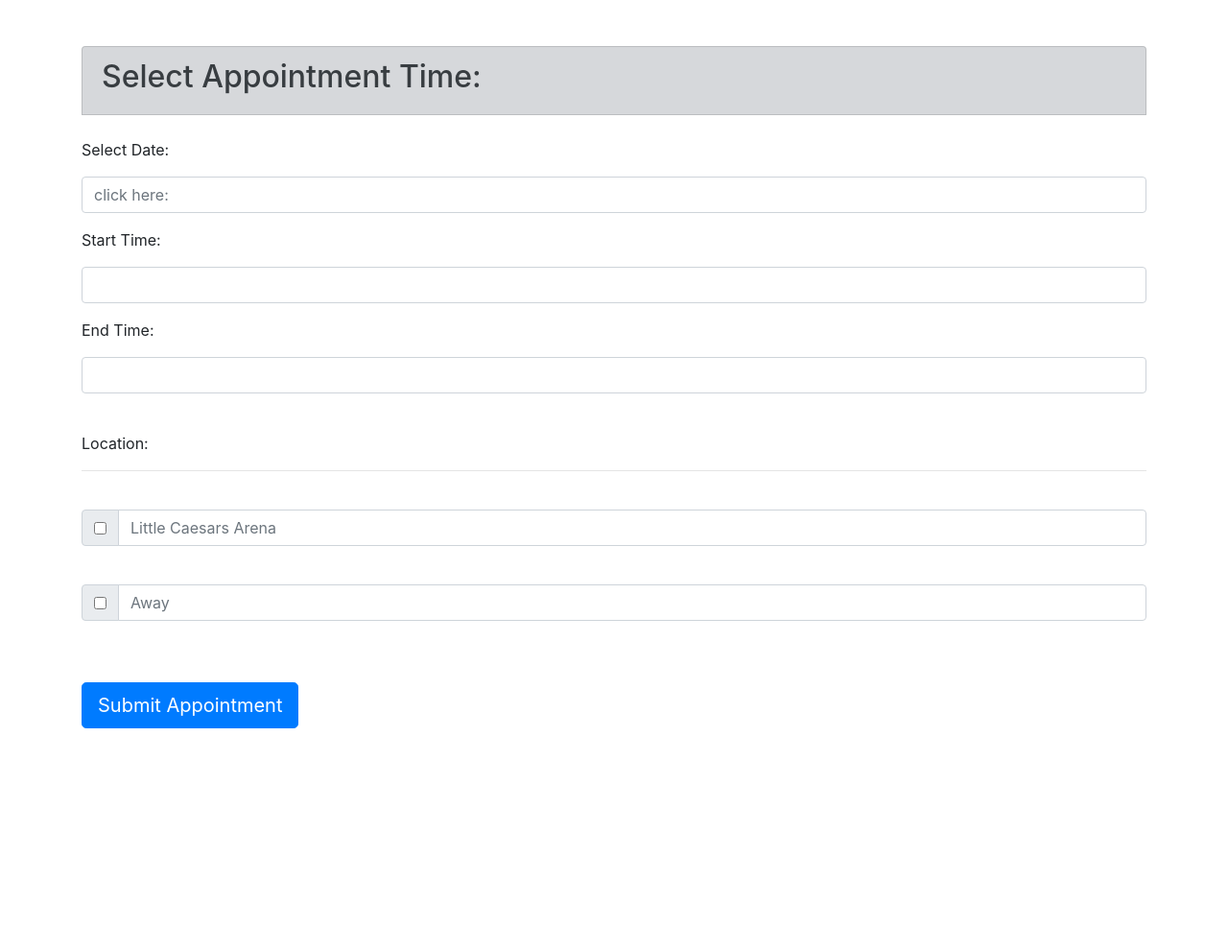
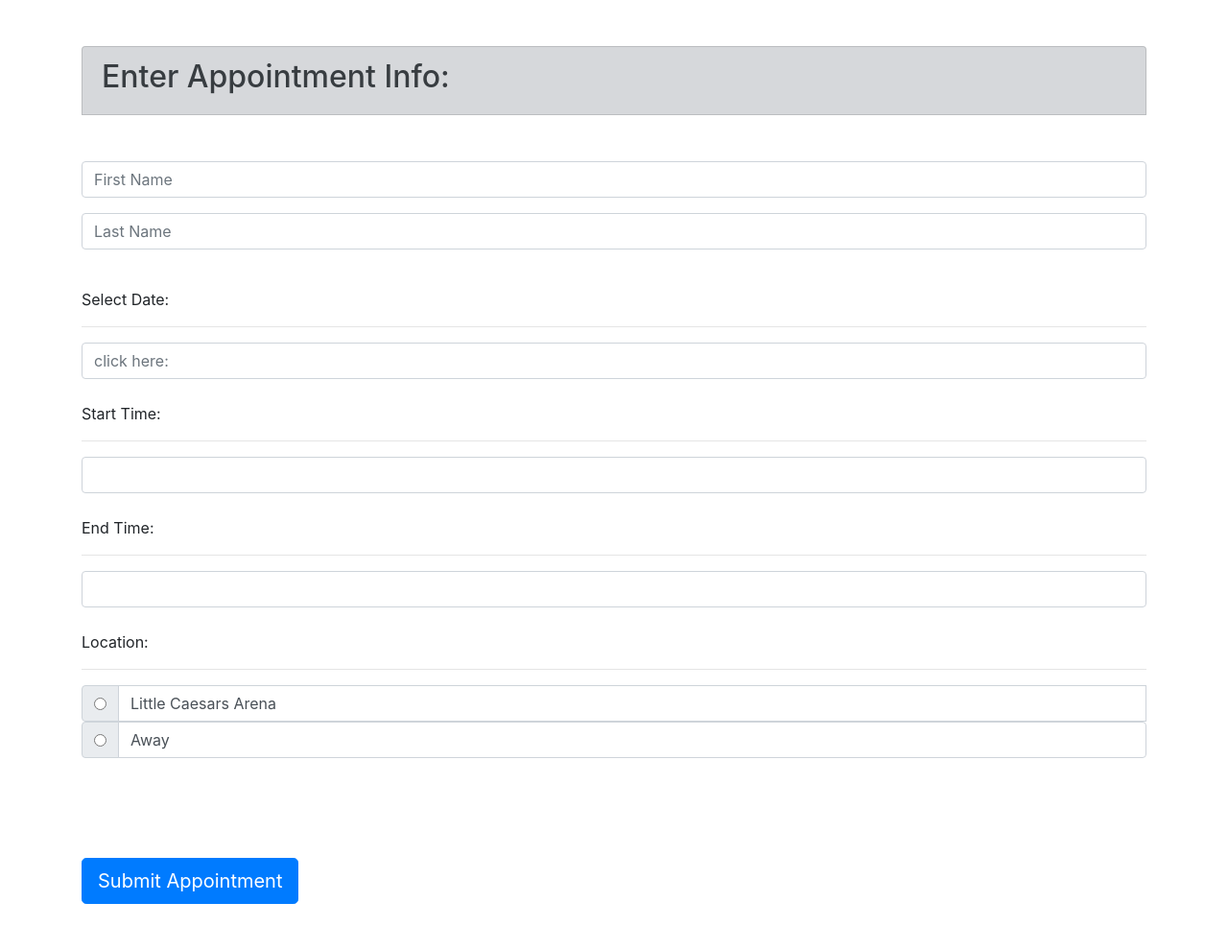
Before and after one commit to courthub74/Django-Basic-with-Time-Date, a Django app: page /appointment/ in a window 1280 px wide. Shown: the part 116-1106 px from the top of the page at 96% size. Before the commit the page ends 875 px from the top, so only its background shows below. Run offline with Django 3.2, Linux system fonts and the light colour scheme; some libraries are stand-ins or nearby versions.

Commit message:
ready for edit

```diff
--- a/pages/forms.py
+++ b/pages/forms.py
@@ -4,4 +4,4 @@ from .models import Time
 class TimeForm(forms.ModelForm):
 	class Meta:
 		model = Time
-		fields = ["date", "start", "end",]
+		fields = ["first", "last", "date", "start", "end", "location"]
--- a/pages/templates/newpage.html
+++ b/pages/templates/newpage.html
@@ -16,12 +16,26 @@
 	<form method="POST">
 		{% csrf_token %}
 
+		<!--BODY-->
+		<div class="container">
+			<li class="list-group-item list-group-item-secondary"><h2>Enter Appointment Info:</h2></li>  <!--everything in Block Content is only displayed on it's page-->
+			<br><br>
+
+
+			<!--NAME-->
+			<div class="form-group">
+			    <input type="text" class="form-control" id="exampleInputEmail1" aria-describedby="emailHelp" placeholder="First Name" name="first">
+			</div>
+
+			<div class="form-group">
+			    <input type="text" class="form-control" id="exampleInputEmail1" aria-describedby="emailHelp" placeholder="Last Name" name="last">
+			</div>
+
+			<br>
+
 			<!--DATEPICKER-->
-		<div class="container">
-		<li class="list-group-item list-group-item-secondary"><h2>Select Appointment Time:</h2></li>  <!--everything in Block Content is only displayed on it's page-->
-		<br>
 			<p>Select Date:<p>
-
+			<hr>
 				<input type="text" class="form-control" id="datepicker" placeholder="click here:" name="date" autocomplete="off">
 		</div>
 
@@ -37,52 +51,21 @@
 			<link rel="stylesheet" href="//cdnjs.cloudflare.com/ajax/libs/timepicker/1.3.5/jquery.timepicker.min.css">
 
 			<script src="//cdnjs.cloudflare.com/ajax/libs/timepicker/1.3.5/jquery.timepicker.min.js"></script>
-
-		<div class="container">
-			<p>Start Time:<p>
-			<input class="timepicker text-center form-control" jt-timepicker="" time="model.time" time-string="model.timeString" default-time="model.options.defaultTime" time-format="model.options.timeFormat" start-time="model.options.startTime" min-time="model.options.minTime" max-time="model.options.maxTime" interval="model.options.interval" dynamic="model.options.dynamic" scrollbar="model.options.scrollbar" dropdown="model.options.dropdown" name="start">
-
-			<p>End Time:<p>
-			<input class="timepicker text-center form-control" jt-timepicker="" time="model.time" time-string="model.timeString" default-time="model.options.defaultTime" time-format="model.options.timeFormat" start-time="model.options.startTime" min-time="model.options.minTime" max-time="model.options.maxTime" interval="model.options.interval" dynamic="model.options.dynamic" scrollbar="model.options.scrollbar" dropdown="model.options.dropdown" name="end">
-
 			<br>
-			<!--INSTUDIO-->
-			<p>Location:</p>
-			<hr>
-			<br>
-			<div class="input-group mb-3">
-				  <div class="input-group-prepend">
-				    <div class="input-group-text">
-				      <input type="checkbox" aria-label="Checkbox for following text input" name="location" value="Little Caesars Arena">
-				    </div>
-				  </div>
-				  <input type="text" class="form-control" aria-label="Text input with checkbox" name="location" placeholder="Little Caesars Arena">
-				</div>
-
-				<br>
-
-			<!--ONSITE-->
-			<div class="input-group mb-3">
-				  <div class="input-group-prepend">
-				    <div class="input-group-text">
-				      <input type="checkbox" aria-label="Checkbox for following text input" name="location" value="Away">
-				    </div>
-				  </div>
-				  <input type="text" class="form-control" aria-label="Text input with checkbox" name="location" placeholder="Away">
-				</div>
 
 
 
 
-			</div>
-		</div>
+		<div class="container">
+				<p>Start Time:<p>
+				<hr>
+					<input class="timepicker text-center form-control" jt-timepicker="" time="model.time" time-string="model.timeString" default-time="model.options.defaultTime" time-format="model.options.timeFormat" start-time="model.options.startTime" min-time="model.options.minTime" max-time="model.options.maxTime" interval="model.options.interval" dynamic="model.options.dynamic" scrollbar="model.options.scrollbar" dropdown="model.options.dropdown" name="start">
+					<br>
+					<p>End Time:<p>
+					<hr>
+					<input class="timepicker text-center form-control" jt-timepicker="" time="model.time" time-string="model.timeString" default-time="model.options.defaultTime" time-format="model.options.timeFormat" start-time="model.options.startTime" min-time="model.options.minTime" max-time="model.options.maxTime" interval="model.options.interval" dynamic="model.options.dynamic" scrollbar="model.options.scrollbar" dropdown="model.options.dropdown" name="end">
 
-
-		</div>
-
-
-		</div>
-
+			<!--TIMEPICKER SCRIPT-->
 				<script>
 
 					$('.timepicker').timepicker({
@@ -99,6 +82,40 @@
 
 				</script>
 
+				<br>
+				<!--LOCATION-->
+				<p>Location:</p>
+				<hr>
+
+
+				<div class="input-group mb-3">
+					  <div class="input-group-prepend">
+					    <div class="input-group-text">
+					      <input type="radio" aria-label="Radio button for following text input" name="location" value="Little Caesars Arena">
+					    </div>
+					  </div>
+					  <input type="text" class="form-control" aria-label="Text input with radio" name="location" placeholder="Little Caesars Arena" value="Little Caesars Arena">
+
+
+
+					  <div class="input-group mb-3">
+					  <div class="input-group-prepend">
+					    <div class="input-group-text">
+					      <input type="radio" aria-label="Radio button for following text input" name="location" value="Away">
+					    </div>
+					  </div>
+					  <label type="text" class="form-control" aria-label="Text input with radio" name="location">Away</label>
+					</div>
+				</div>
+
+					<br>
+
+
+			</div>
+
+
+
+
 
 
 		<br><br>
```
Also changed, not shown: pages/models.py (+11 -2 lines), pages/templates/about.html (+6 -1 lines), db.sqlite3, pages/migrations/0002_time_location.py (added), pages/migrations/0003_auto_20200506_1459.py (added), pages/migrations/0004_auto_20200506_1539.py (added), pages/migrations/0005_auto_20200506_1556.py (added). Lines whose indentation alone changed are shown as unchanged.
